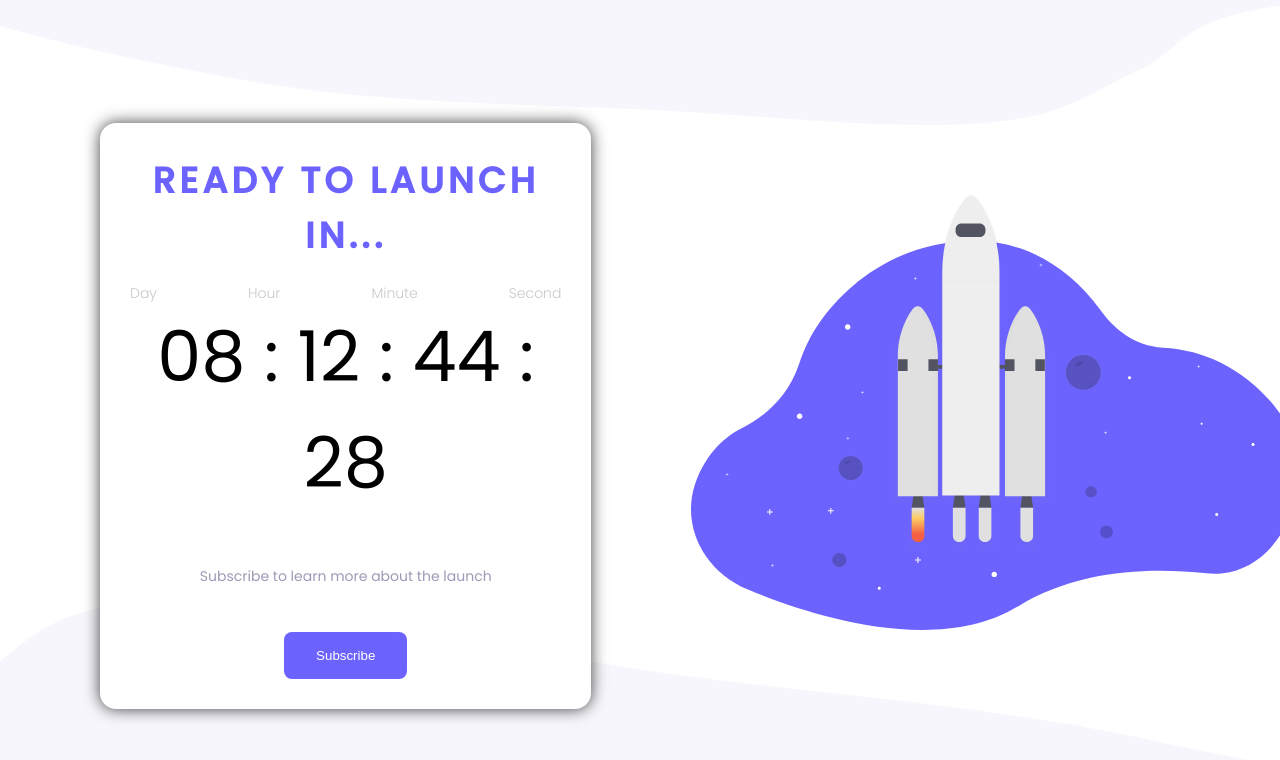
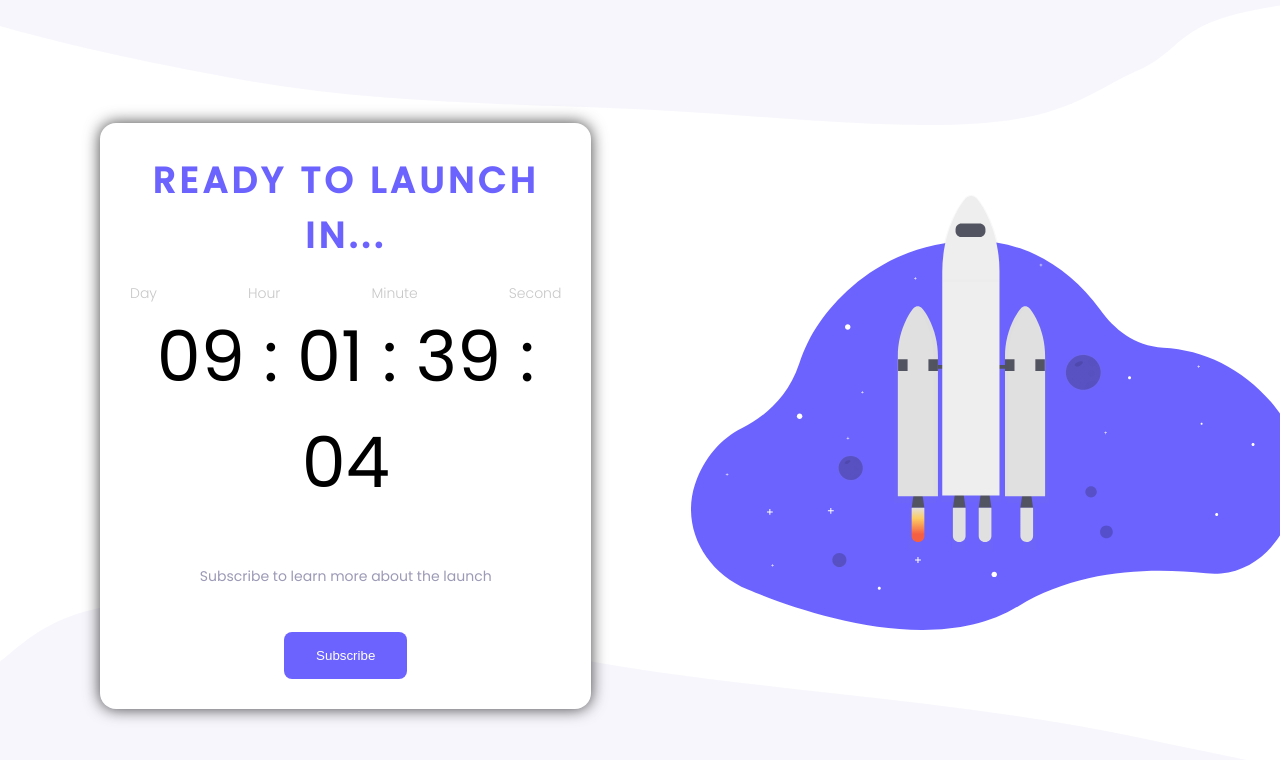
Before and after one commit to ngustavo80/countdownPage, a plain HTML site: page index.html in a window 1280 px wide. Drawn offline with Linux system fonts and the light colour scheme.

Commit message:
Countdown

```diff
--- a/index.html
+++ b/index.html
@@ -25,7 +25,7 @@
                 <p>Minute</p>
                 <p>Second</p>
               </div>
-              <strong>08 : 12 : 44 : 28</strong>
+              <strong id="time-left"></strong>
             </div>
         </div>
 
--- a/script.js
+++ b/script.js
@@ -0,0 +1,25 @@
+var launchDay = new Date('Aug 1, 2023 15:00:00').getTime()
+const countDownElement = document.querySelector('#time-left')
+
+var countDown = setInterval(function() {
+  var currentDay = new Date().getTime()
+
+  var timeLeftToLaunch = launchDay - currentDay
+
+  var days = Math.floor(timeLeftToLaunch / (1000 * 60 * 60 * 24));
+  var hours = Math.floor((timeLeftToLaunch % (1000 * 60 * 60 * 24)) / (1000 * 60 * 60));
+  var minutes = Math.floor((timeLeftToLaunch % (1000 * 60 * 60)) / (1000 * 60));
+  var seconds = Math.floor((timeLeftToLaunch % (1000 * 60)) / 1000);
+
+  days = days < 10 ? '0' + days : days
+  hours = hours < 10 ? '0' + hours : hours
+  minutes = minutes < 10 ? '0' + minutes : minutes
+  seconds = seconds < 10 ? '0' + seconds : seconds
+
+  countDownElement.innerHTML = days + ' : ' + hours + ' : ' + minutes + ' : ' + seconds
+
+  if (timeLeftToLaunch < 0) {
+    clearInterval(timeLeftToLaunch)
+    countDownElement.innerHTML = "Launched"
+  }
+}, 1000)
```
